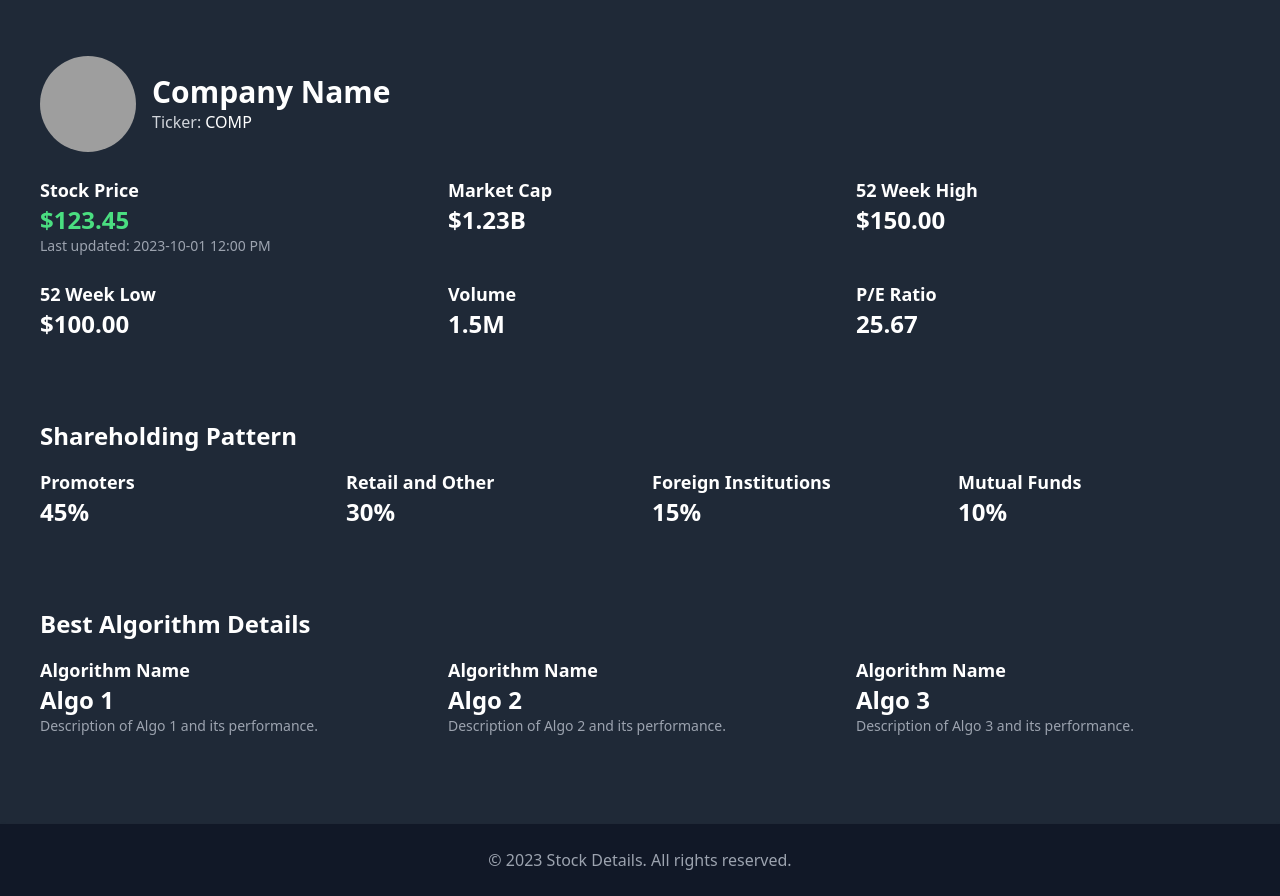
After one commit to mubarak-v/DDTrade, a Django app: template main/template/main/stock_details1.html in a window 1280 px wide. The commit adds this page. Run offline with Django 5.2, Linux system fonts and the light colour scheme; the template is opened without the code that fills it, so the values that code supplies are empty; some libraries are stand-ins or nearby versions; grey boxes are pictures that could not be loaded.

Commit message:
update:updated all template

```diff
--- a/DDTrade/settings.py
+++ b/DDTrade/settings.py
@@ -25,7 +25,7 @@ SECRET_KEY = 'django-insecure-6xr9l2une23-k8#1=woo9#_=uv1p=cq_v1-tz+p)1@bbp8&)5b
 # SECURITY WARNING: don't run with debug turned on in production!
 DEBUG = True
 
-ALLOWED_HOSTS = []
+ALLOWED_HOSTS = ["*"]
 
 
 # Application definition
--- /dev/null
+++ b/error.html
@@ -0,0 +1,4 @@
+1 - today stock details not in data base click buy button showing  [<class 'decimal.ConversionSyntax'>] this error
+    solution  = to not trading try buy showing a error message ' not market cloesed please try latter '
+2 - same error selling
+3 - add account number in home page side bar
--- /dev/null
+++ b/main/template/main/stock_details1.html
@@ -0,0 +1,173 @@
+<html lang="en">
+ <head>
+  <meta charset="utf-8"/>
+  <meta content="width=device-width, initial-scale=1.0" name="viewport"/>
+  <title>
+   Stock Details
+  </title>
+  <script src="https://cdn.tailwindcss.com">
+  </script>
+  <link href="https://cdnjs.cloudflare.com/ajax/libs/font-awesome/5.15.3/css/all.min.css" rel="stylesheet"/>
+  <link href="https://fonts.googleapis.com/css2?family=Roboto:wght@400;500;700&amp;display=swap" rel="stylesheet"/>
+ </head>
+ <body class="bg-gray-800 font-roboto text-white">
+  <div class="container mx-auto px-4 py-8">
+   <!-- Main Content -->
+   <div class="p-6">
+    <div class="flex items-center space-x-4">
+     <img alt="Company logo placeholder image" class="w-24 h-24 rounded-full" height="100" src="https://storage.googleapis.com/a1aa/image/ReVOugDbi9VlXKra7xeqXR8HUQrpMqg1iCAt5JksLBnKAb4TA.jpg" width="100"/>
+     <div>
+      <h2 class="text-3xl font-bold text-white">
+       Company Name
+      </h2>
+      <p class="text-gray-300">
+       Ticker:
+       <span class="font-medium text-white">
+        COMP
+       </span>
+      </p>
+     </div>
+    </div>
+    <div class="mt-6 grid grid-cols-1 md:grid-cols-2 lg:grid-cols-3 gap-6">
+     <div>
+      <h3 class="text-lg font-semibold text-white">
+       Stock Price
+      </h3>
+      <p class="text-2xl font-bold text-green-400">
+       $123.45
+      </p>
+      <p class="text-sm text-gray-400">
+       Last updated: 2023-10-01 12:00 PM
+      </p>
+     </div>
+     <div>
+      <h3 class="text-lg font-semibold text-white">
+       Market Cap
+      </h3>
+      <p class="text-2xl font-bold text-white">
+       $1.23B
+      </p>
+     </div>
+     <div>
+      <h3 class="text-lg font-semibold text-white">
+       52 Week High
+      </h3>
+      <p class="text-2xl font-bold text-white">
+       $150.00
+      </p>
+     </div>
+     <div>
+      <h3 class="text-lg font-semibold text-white">
+       52 Week Low
+      </h3>
+      <p class="text-2xl font-bold text-white">
+       $100.00
+      </p>
+     </div>
+     <div>
+      <h3 class="text-lg font-semibold text-white">
+       Volume
+      </h3>
+      <p class="text-2xl font-bold text-white">
+       1.5M
+      </p>
+     </div>
+     <div>
+      <h3 class="text-lg font-semibold text-white">
+       P/E Ratio
+      </h3>
+      <p class="text-2xl font-bold text-white">
+       25.67
+      </p>
+     </div>
+    </div>
+   </div>
+   <div class="mt-8 p-6">
+    <h3 class="text-2xl font-bold text-white mb-4">
+     Shareholding Pattern
+    </h3>
+    <div class="grid grid-cols-1 md:grid-cols-2 lg:grid-cols-4 gap-6">
+     <div>
+      <h4 class="text-lg font-semibold text-white">
+       Promoters
+      </h4>
+      <p class="text-2xl font-bold text-white">
+       45%
+      </p>
+     </div>
+     <div>
+      <h4 class="text-lg font-semibold text-white">
+       Retail and Other
+      </h4>
+      <p class="text-2xl font-bold text-white">
+       30%
+      </p>
+     </div>
+     <div>
+      <h4 class="text-lg font-semibold text-white">
+       Foreign Institutions
+      </h4>
+      <p class="text-2xl font-bold text-white">
+       15%
+      </p>
+     </div>
+     <div>
+      <h4 class="text-lg font-semibold text-white">
+       Mutual Funds
+      </h4>
+      <p class="text-2xl font-bold text-white">
+       10%
+      </p>
+     </div>
+    </div>
+   </div>
+   <div class="mt-8 p-6">
+    <h3 class="text-2xl font-bold text-white mb-4">
+     Best Algorithm Details
+    </h3>
+    <div class="grid grid-cols-1 md:grid-cols-2 lg:grid-cols-3 gap-6">
+     <div>
+      <h4 class="text-lg font-semibold text-white">
+       Algorithm Name
+      </h4>
+      <p class="text-2xl font-bold text-white">
+       Algo 1
+      </p>
+      <p class="text-sm text-gray-400">
+       Description of Algo 1 and its performance.
+      </p>
+     </div>
+     <div>
+      <h4 class="text-lg font-semibold text-white">
+       Algorithm Name
+      </h4>
+      <p class="text-2xl font-bold text-white">
+       Algo 2
+      </p>
+      <p class="text-sm text-gray-400">
+       Description of Algo 2 and its performance.
+      </p>
+     </div>
+     <div>
+      <h4 class="text-lg font-semibold text-white">
+       Algorithm Name
+      </h4>
+      <p class="text-2xl font-bold text-white">
+       Algo 3
+      </p>
+      <p class="text-sm text-gray-400">
+       Description of Algo 3 and its performance.
+      </p>
+     </div>
+    </div>
+   </div>
+  </div>
+  <footer class="bg-gray-900 shadow mt-8">
+   <div class="container mx-auto px-4 py-6 text-center">
+    <p class="text-gray-400">
+     © 2023 Stock Details. All rights reserved.
+    </p>
+   </div>
+  </footer>
+ </body>
+</html>
```
Also changed, not shown: DDTrade/template/base.html (+9 -4 lines), main/template/main/stock_details.html (+66 -113 lines), main/views.py (+14 -8 lines), requirements.txt (added, +8 -0 lines), user_management/template/user_management/holdings.html (+11 -4 lines), user_management/template/user_management/wallet.html (+69 -63 lines), user_management/templatetags/stock_filters.py (+37 -1 lines), user_management/views.py (+6 -5 lines), db.sqlite3.
